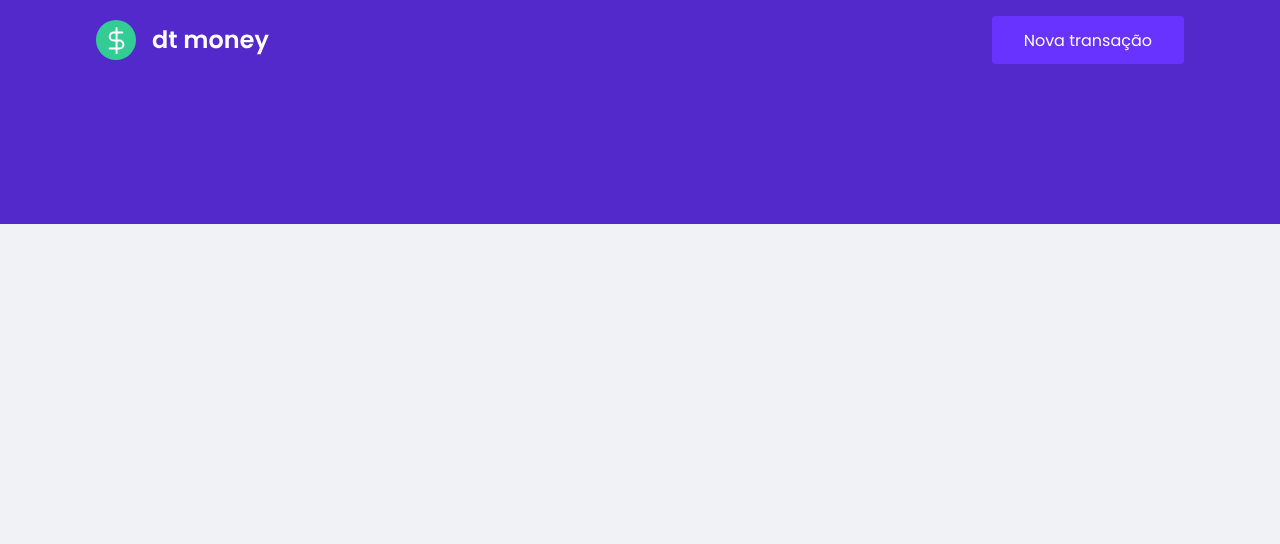
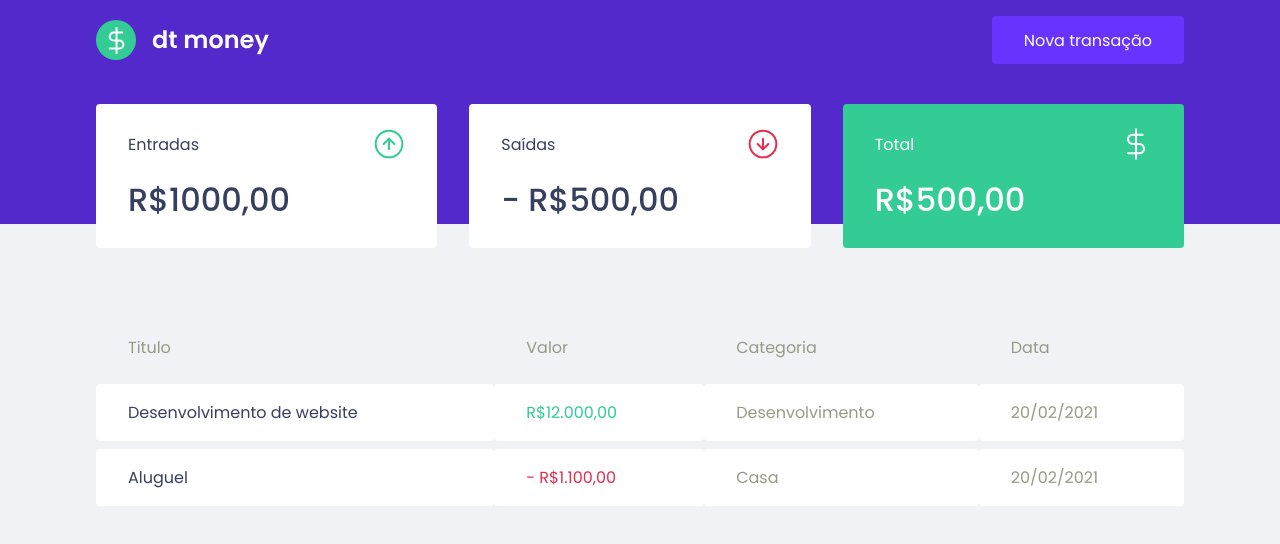
Before and after one commit to caiosw/dtmoney, a React (Create React App) app: page / in a window 1280 px wide. Shown: the top 544 px of the page. Built offline with nearby package versions, Linux system fonts and the light colour scheme.

Commit message:
dashboard

```diff
--- a/public/index.html
+++ b/public/index.html
@@ -7,7 +7,7 @@
   <meta charset="utf-8" />
   <meta name="viewport" content="width=device-width, initial-scale=1" />
   <link rel="shortcut icon" href="favicon.png" type="image/x-icon">
-  <link href="https://fonts.googleapis.com/css2?family=Poppins:wght@400;600&display=swap" rel="stylesheet">
+  <link href="https://fonts.googleapis.com/css2?family=Poppins:wght@400;500;600&display=swap" rel="stylesheet">
 
   <title>dtmoney</title>
 </head>
--- a/src/App.tsx
+++ b/src/App.tsx
@@ -1,3 +1,4 @@
+import { Dashboard } from "./components/Dashboard";
 import { Header } from "./components/Header";
 import { GlobalStyle } from "./styles/global";
 
@@ -5,6 +6,7 @@
   return (
     <>
       <Header />
+      <Dashboard />
       <GlobalStyle />
     </>
   );
--- /dev/null
+++ b/src/components/Dashboard/index.tsx
@@ -0,0 +1,14 @@
+import { Summary } from "../Summary/indext";
+import { TransactionsTable } from "../TransactionsTable";
+import { Container } from "./styles";
+
+export function Dashboard() {
+
+  return (
+    <Container>
+      <Summary />
+      <TransactionsTable />
+    </Container>
+  );
+
+}
--- /dev/null
+++ b/src/components/Dashboard/styles.ts
@@ -0,0 +1,8 @@
+import styled from "styled-components";
+
+export const Container = styled.main`
+  max-width: 1120px;
+  margin: 0 auto;
+  padding: 2.5rem 1rem;
+
+`
--- /dev/null
+++ b/src/components/Summary/indext.tsx
@@ -0,0 +1,34 @@
+import { Container } from "./styles";
+import incomeImg from '../../assets/income.svg'
+import outcomeImg from '../../assets/outcome.svg'
+import totalImg from '../../assets/total.svg'
+
+export function Summary() {
+  return (
+    <Container>
+      <div>
+        <header>
+          <p>Entradas</p>
+          <img src={incomeImg} alt="Entradas" />
+        </header>
+        <strong>R$1000,00</strong>
+      </div>
+
+      <div>
+        <header>
+          <p>Saídas</p>
+          <img src={outcomeImg} alt="Saídas" />
+        </header>
+        <strong>- R$500,00</strong>
+      </div>
+
+      <div className="highlight-background">
+        <header>
+          <p>Total</p>
+          <img src={totalImg} alt="Total" />
+        </header>
+        <strong>R$500,00</strong>
+      </div>
+    </Container>
+  );
+}
--- /dev/null
+++ b/src/components/Summary/styles.ts
@@ -0,0 +1,35 @@
+import styled from "styled-components";
+
+export const Container = styled.div`
+  display: grid;
+  grid-template-columns: repeat(3, 1fr);
+  gap: 2rem;
+  margin-top: -10rem;
+
+  div {
+    background: var(--shape);
+    padding: 1.5rem 2rem;
+    border-radius: 0.25rem;
+    color: var(--text-title);
+
+    header {
+      display: flex;
+      align-items: center;
+      justify-content: space-between;
+    }
+
+    strong {
+      display: block;
+      margin-top: 1rem;
+      font-size: 2rem;
+      font-weight: 500;
+      line-height: 3rem;
+    }
+
+    &.highlight-background {
+      background: var(--green);
+      color: #fff;
+    }
+  }
+
+`;
--- /dev/null
+++ b/src/components/TransactionsTable/index.tsx
@@ -0,0 +1,37 @@
+import { Container } from "./styles";
+
+export function TransactionsTable() {
+
+
+  return (
+    <Container>
+      <table>
+        <thead>
+          <tr>
+            <th>Titulo</th>
+            <th>Valor</th>
+            <th>Categoria</th>
+            <th>Data</th>
+          </tr>
+        </thead>
+        <tbody>
+          <tr>
+            <td>Desenvolvimento de website</td>
+            <td className="deposit">R$12.000,00</td>
+            <td>Desenvolvimento</td>
+            <td>20/02/2021</td>
+          </tr>
+          <tr>
+            <td>Aluguel</td>
+            <td className="withdraw">- R$1.100,00</td>
+            <td>Casa</td>
+            <td>20/02/2021</td>
+          </tr>
+
+
+        </tbody>
+
+      </table>
+    </Container>
+  );
+}
--- /dev/null
+++ b/src/components/TransactionsTable/styles.ts
@@ -0,0 +1,41 @@
+import styled from "styled-components";
+
+export const Container = styled.div`
+  margin-top: 4rem;
+
+  table {
+    width: 100%;
+    border-spacing: 0 0.5rem;
+
+    th {
+      color: var(--text-body);
+      font-weight: 400;
+      padding: 1rem 2rem;
+      text-align: left;
+      line-height: 1.5rem;
+    }
+
+    td {
+      padding: 1rem 2rem;
+      border: 0;
+      background: var(--shape);
+      color: var(--text-body);
+      border-radius: 0.25rem;
+
+      &:first-child {
+        color: var(--text-title);
+      }
+
+      &.withdraw {
+        color: var(--red);
+      }
+
+      &.deposit {
+        color: var(--green);
+      }
+    }
+
+  }
+
+
+`;
--- a/src/styles/global.ts
+++ b/src/styles/global.ts
@@ -4,13 +4,11 @@
   :root {
     --background: #f0f2f5;
     --shape: #fff;
-
     --red: #e52e4d;
     --blue: #5429cc;
-
+    --green: #33cc95;
     --blue-light: #6933ff;
-
-    --text-title: #3635f5;
+    --text-title: #363f5f;
     --text-body: #969c83;
   }
 
```
Also changed, not shown: src/assets/income.svg (renamed from src/assets/Entradas.svg), src/assets/outcome.svg (renamed from src/assets/Saídas.svg).
